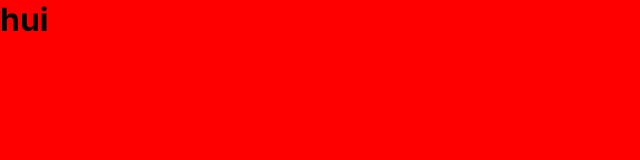
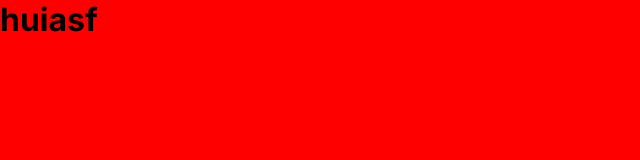
Before and after one commit to AziAlex/createx, a Next.js app: page / in a window 1280 px wide. Shown: the top 160 px of the page, without its empty margins (0-640 px from the left). Built offline with nearby package versions, Linux system fonts and the light colour scheme.

Commit message:
Initial commit

```diff
--- a/src/page/main-page/index.tsx
+++ b/src/page/main-page/index.tsx
@@ -2,7 +2,7 @@ import React from 'react';
 
 const ManiPage = () => {
   return (
-    <div><h1>hui</h1></div>
+    <div><h1>huiasf</h1></div>
   );
 };
 
```
